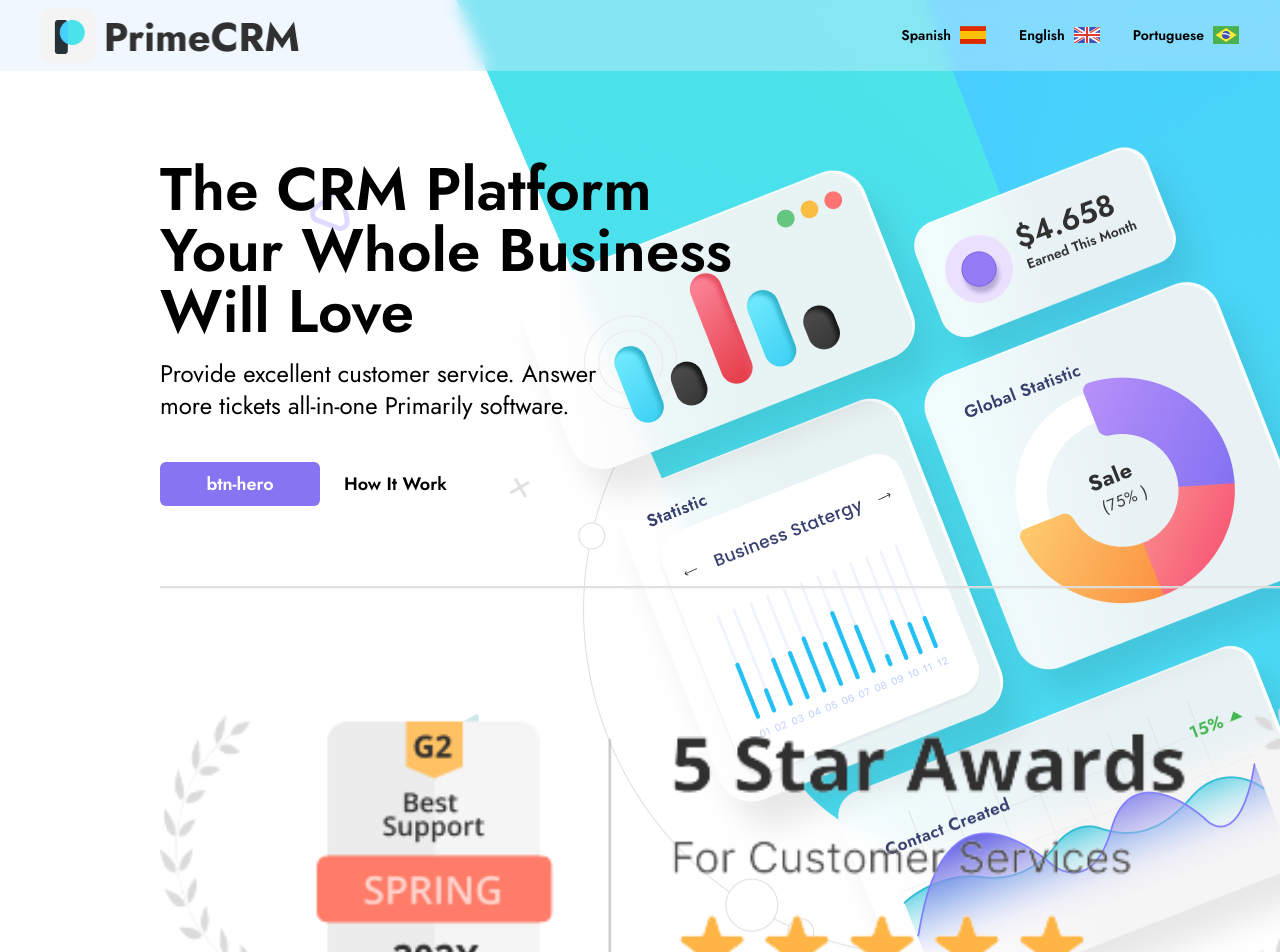
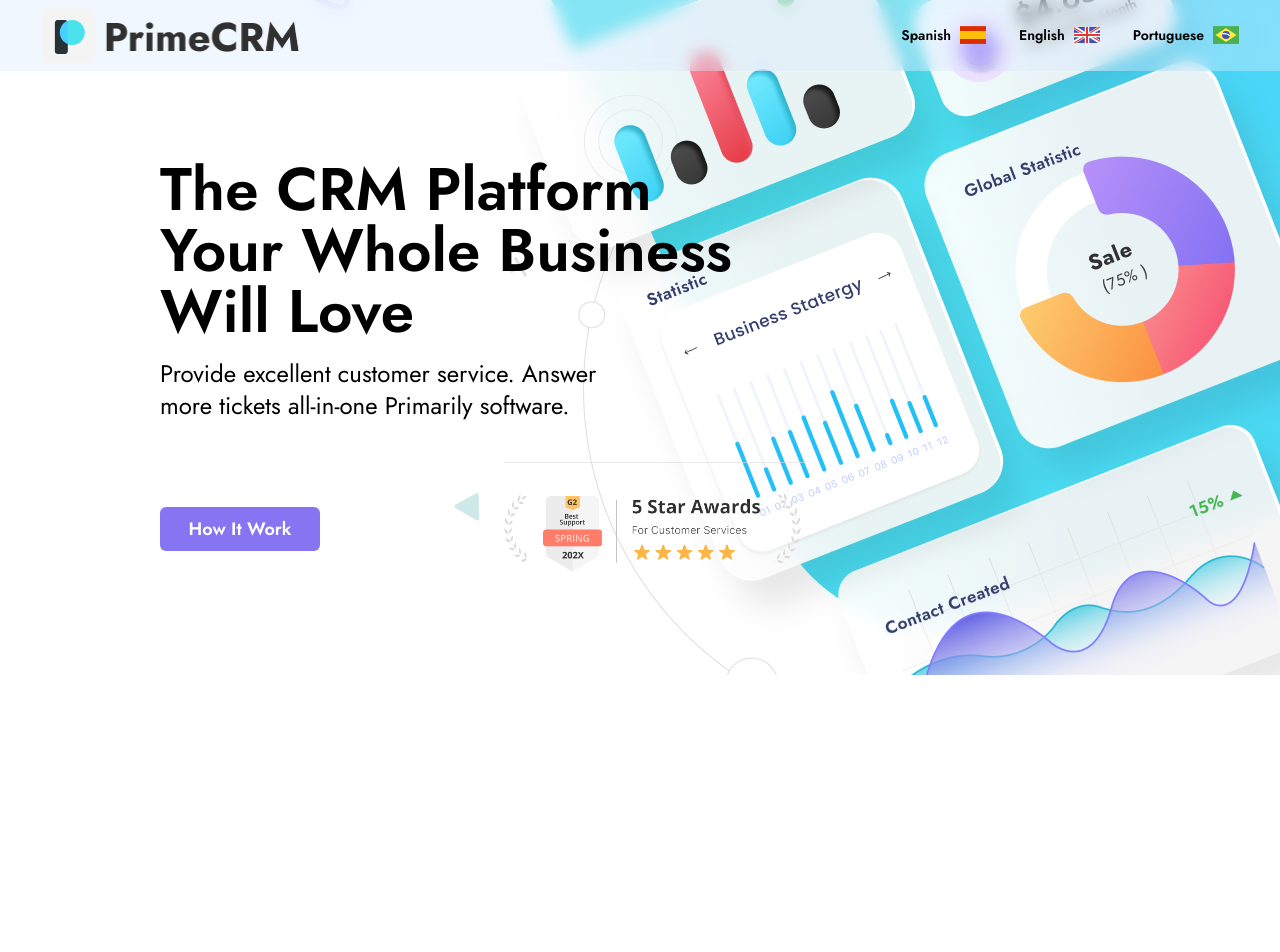
Before and after one commit to matubruno16/website-sass, a Next.js app: page /en in a window 1280 px wide. Shown: the top 952 px of the page. After the commit the page ends 800 px from the top, so only its background shows below. Built offline with nearby package versions, Linux system fonts and the light colour scheme.

Commit message:
Update Hero

```diff
--- a/app/components/Hero.tsx
+++ b/app/components/Hero.tsx
@@ -2,33 +2,29 @@ import React from "react";
 import Image from "next/image";
 import { getTranslations } from "next-intl/server";
 import Button from "./Button";
-
 export default async function Hero() {
   const t = await getTranslations("Home.Hero");
   return (
     <section className="bg-heading h-full overflow-hidden">
-      <div className="max-w-[1440px] mx-auto h-full flex flex-col md:ml-[5%] lg:ml-40 mt-40 overflow-hidden text-center md:text-start px-10 md:px-0">
+      <div className="max-w-[1440px] mx-auto h-full flex flex-col md:ml-[5%] lg:ml-40 mt-40 overflow-hidden text-center md:text-start px-2 md:px-0">
         <h1 className=" text-5xl  md:text-6xl font-semibold text-pretty leading-[3.8rem] md:w-[590px] ">
           {t("title")}
         </h1>
         <div className="text-2xl my-4 md:w-[590px]">
           <p className="text-balance">{t("subtitle")}</p>
         </div>
-        <div className="w-full flex flex-col md:flex-row items-center justify-center md:justify-start gap-6 text-lg font-semibold mt-6 mb-20 ">
-          <Button url="/" text="btn-hero" />
-          <a href="#" className=" ">
-            {t("link")}
-          </a>
+        <div className="w-full flex flex-col md:flex-row items-center justify-center md:justify-start gap-6 text-lg font-semibold mt-6 md:mb-20 ">
+          <Button text={t("link")} url="/contact" />
+        <Image
+          className=" md:ml-40"
+          src="/star5.png"
+          alt="Certificacion 5 estrellas"
+          width={300}
+          height={200}
+          loading="lazy"
+        />
         </div>
       </div>
-      <Image
-        className="ml-[5%] md:ml-40"
-        src="/star5.png"
-        alt="Certificacion 5 estrellas"
-        width={1200}
-        height={400}
-        loading="lazy"
-      />
     </section>
   );
 }
```
